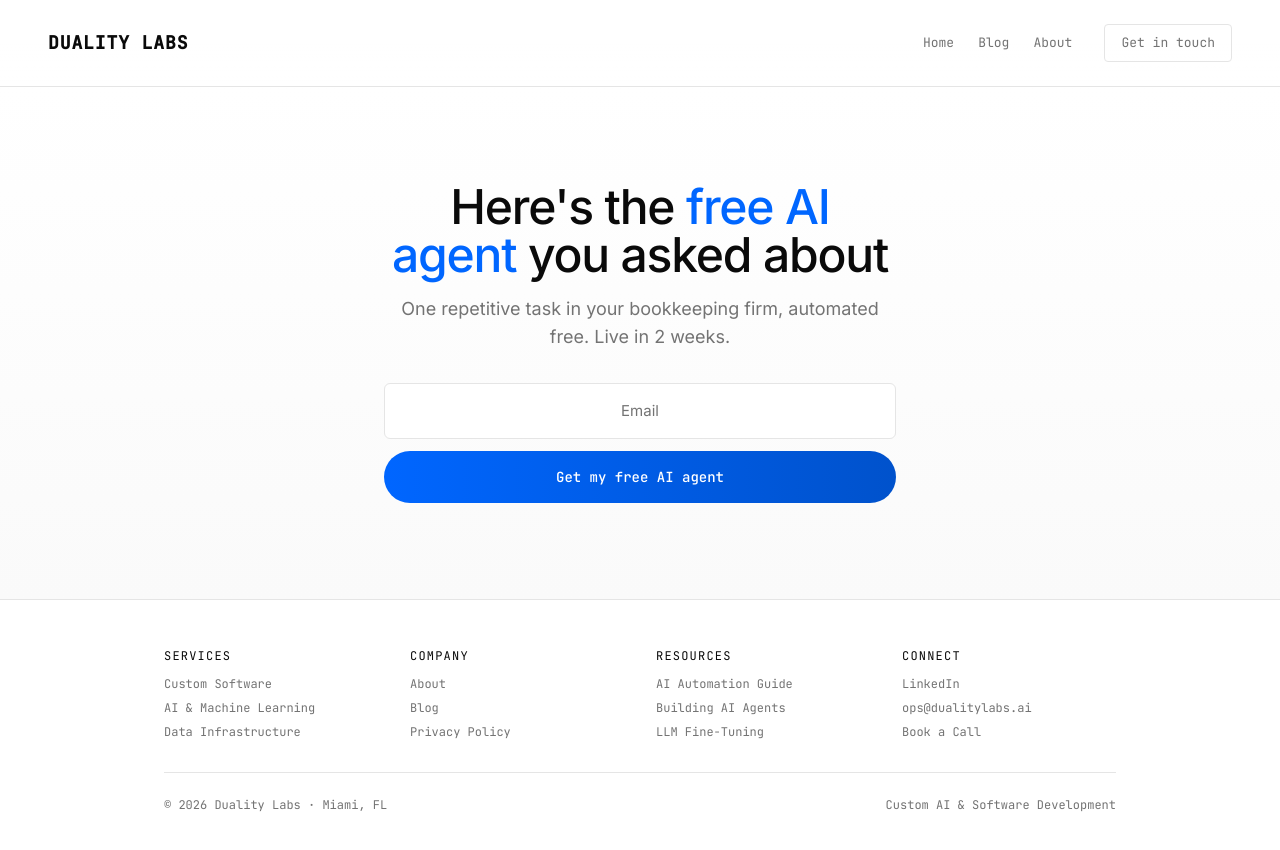
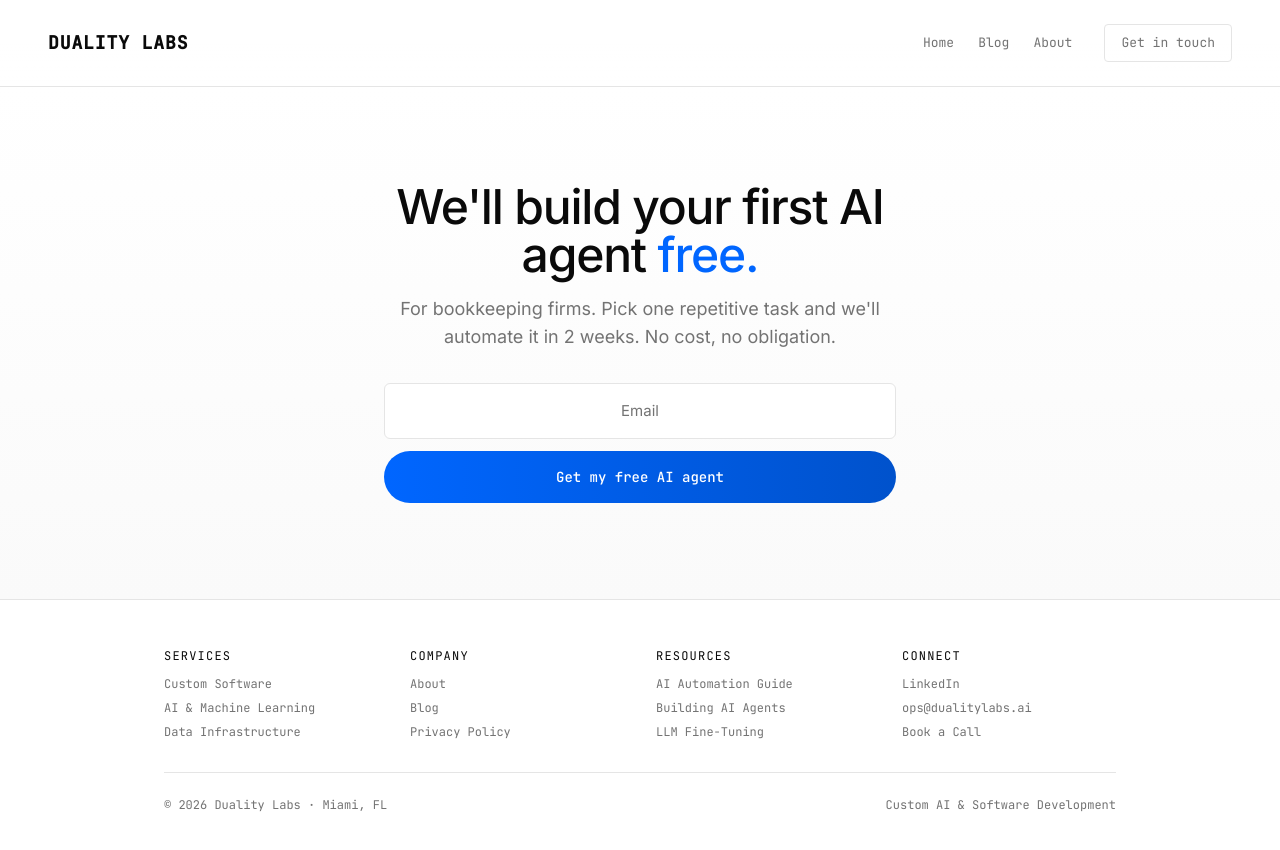
Before and after one commit to Erichalfonso/duality-labs, a Next.js app: page /apply in a window 1280 px wide. Shown: the top 850 px of the page. Built offline with nearby package versions, Linux system fonts and the light colour scheme.

Commit message:
Use our offer as the /apply headline

```diff
--- a/app/apply/page.tsx
+++ b/app/apply/page.tsx
@@ -20,10 +20,10 @@ export default function ApplyPage() {
           <div className="absolute inset-0 bg-gradient-to-b from-bg to-gradient-to" />
           <div className="max-w-[560px] mx-auto px-4 sm:px-6 relative z-10 text-center">
             <h1 className="text-3xl sm:text-5xl font-medium tracking-tight leading-tight mb-4">
-              Here&apos;s the <span className="text-accent">free AI agent</span> you asked about
+              We&apos;ll build your first AI agent <span className="text-accent">free.</span>
             </h1>
             <p className="text-base sm:text-lg text-text-secondary mb-8">
-              One repetitive task in your bookkeeping firm, automated free. Live in 2 weeks.
+              For bookkeeping firms. Pick one repetitive task and we&apos;ll automate it in 2 weeks. No cost, no obligation.
             </p>
             <ApplyForm />
           </div>
```
